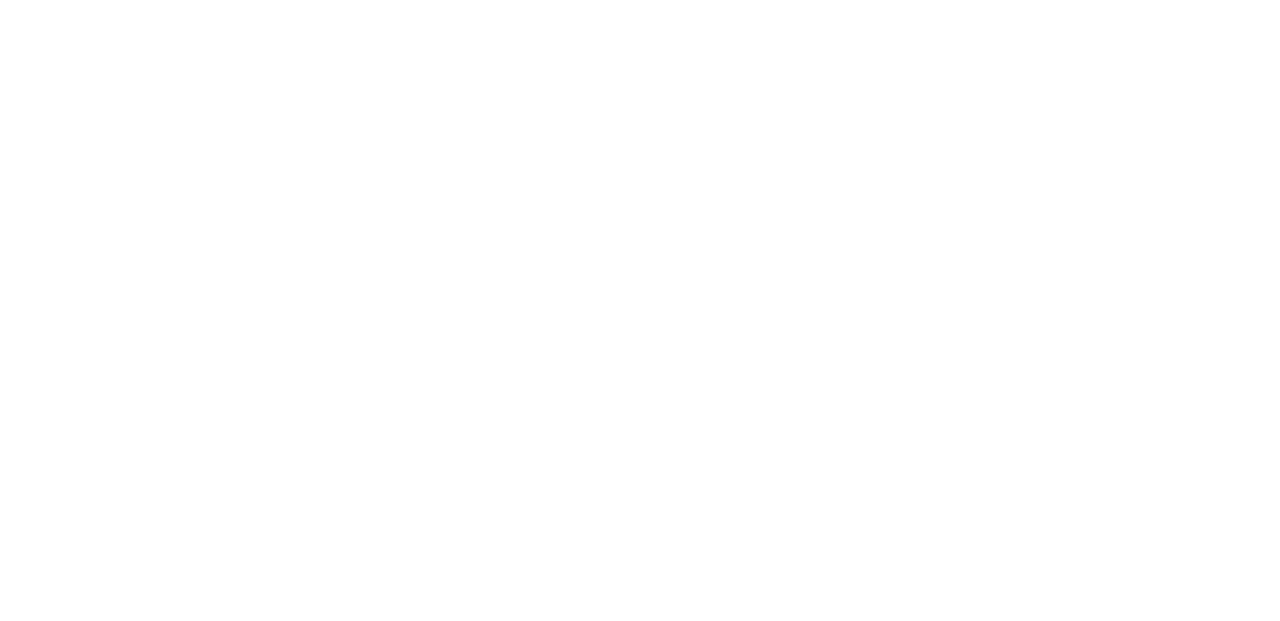
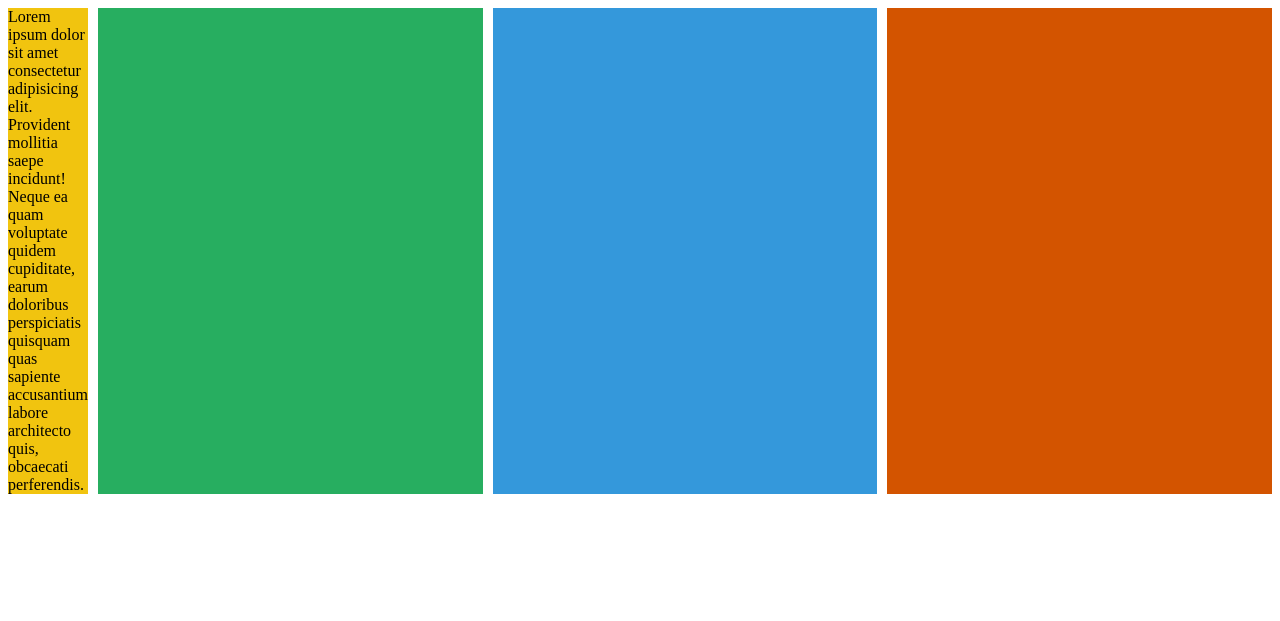
Before and after one commit to hmy0015/likelion_study_gitfth, a plain HTML site: page Day4_Flex_CSS_Grid/grid.html in a window 1280 px wide. Drawn offline with Linux system fonts and the light colour scheme.

Commit message:
#2.5 minmax, max-content, min-content

```diff
--- a/Day4_Flex_CSS_Grid/grid.html
+++ b/Day4_Flex_CSS_Grid/grid.html
@@ -9,9 +9,9 @@
     <style>
         .father {
             display: grid;
-            grid-auto-rows: 200px;
-            grid-gap: 5px;
-            grid-template-columns: repeat(4, 1fr); /* 같은 크기의 셀을 반복적으로 4개 생성 */
+            grid-gap: 10px;
+            /* 가질 수 있는 가장 적은 공간을 할당 */
+            grid-template-columns: min-content repeat(3, 1fr);
         }
         .first {
             background-color: #f1c40f;
@@ -31,15 +31,12 @@
 <body>
 
     <div class="father">
-        <div class="box"></div>
-        <div class="box"></div>
-        <div class="box"></div>
-        <div class="box"></div>
-        <div class="box"></div>
-        <div class="box"></div>
-        <div class="box"></div>
-        <div class="box"></div>
-        <div class="box"></div>
+        <div class="first">Lorem ipsum dolor sit amet consectetur adipisicing elit. Provident mollitia saepe incidunt! Neque
+                ea quam voluptate quidem cupiditate, earum doloribus perspiciatis quisquam quas sapiente accusantium labore architecto
+                quis, obcaecati perferendis.</div>
+            <div class="second"></div>
+            <div class="third"></div>
+            <div class="fourth"></div>
     </div>
 
 </body>
```
